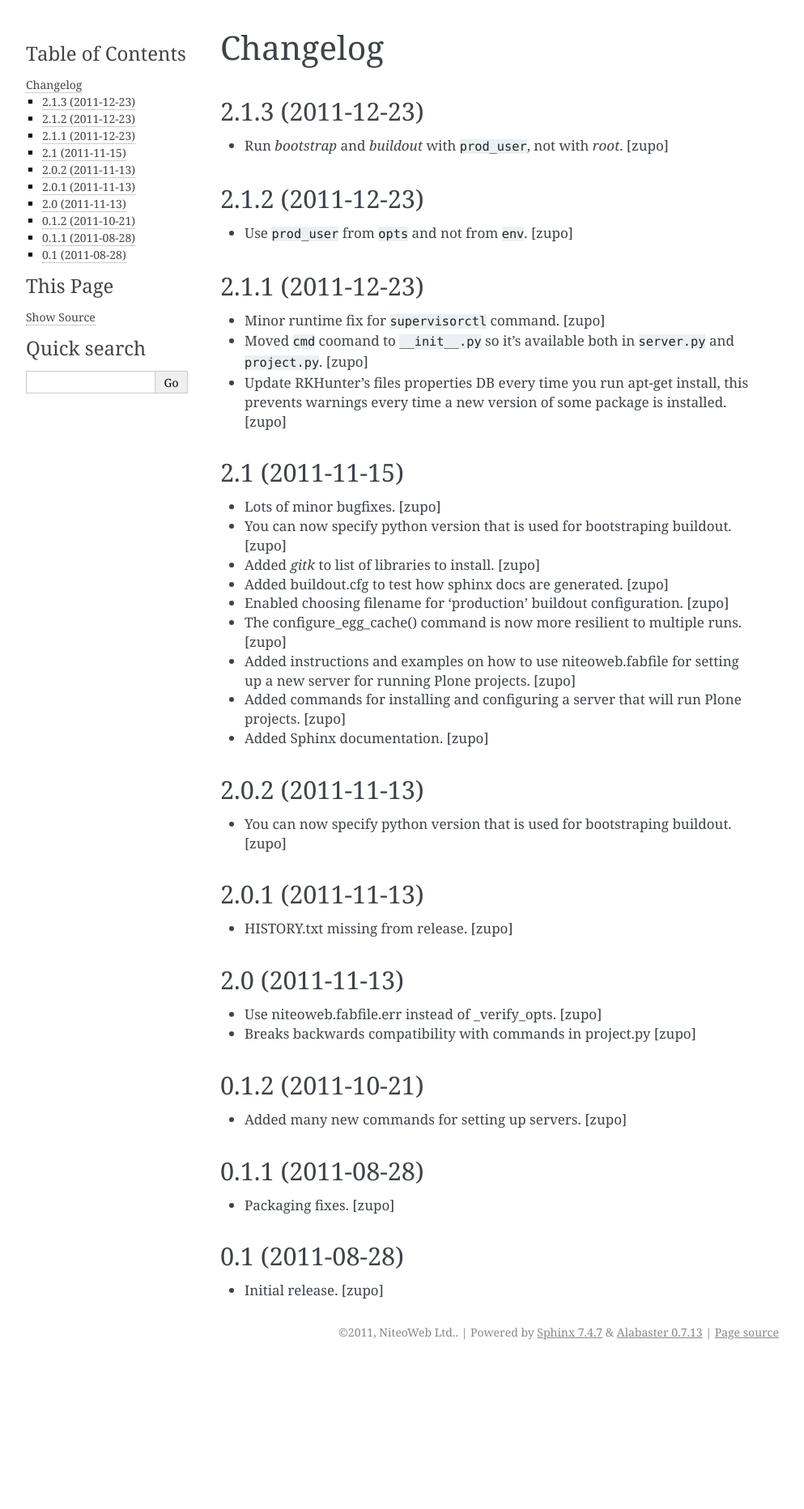
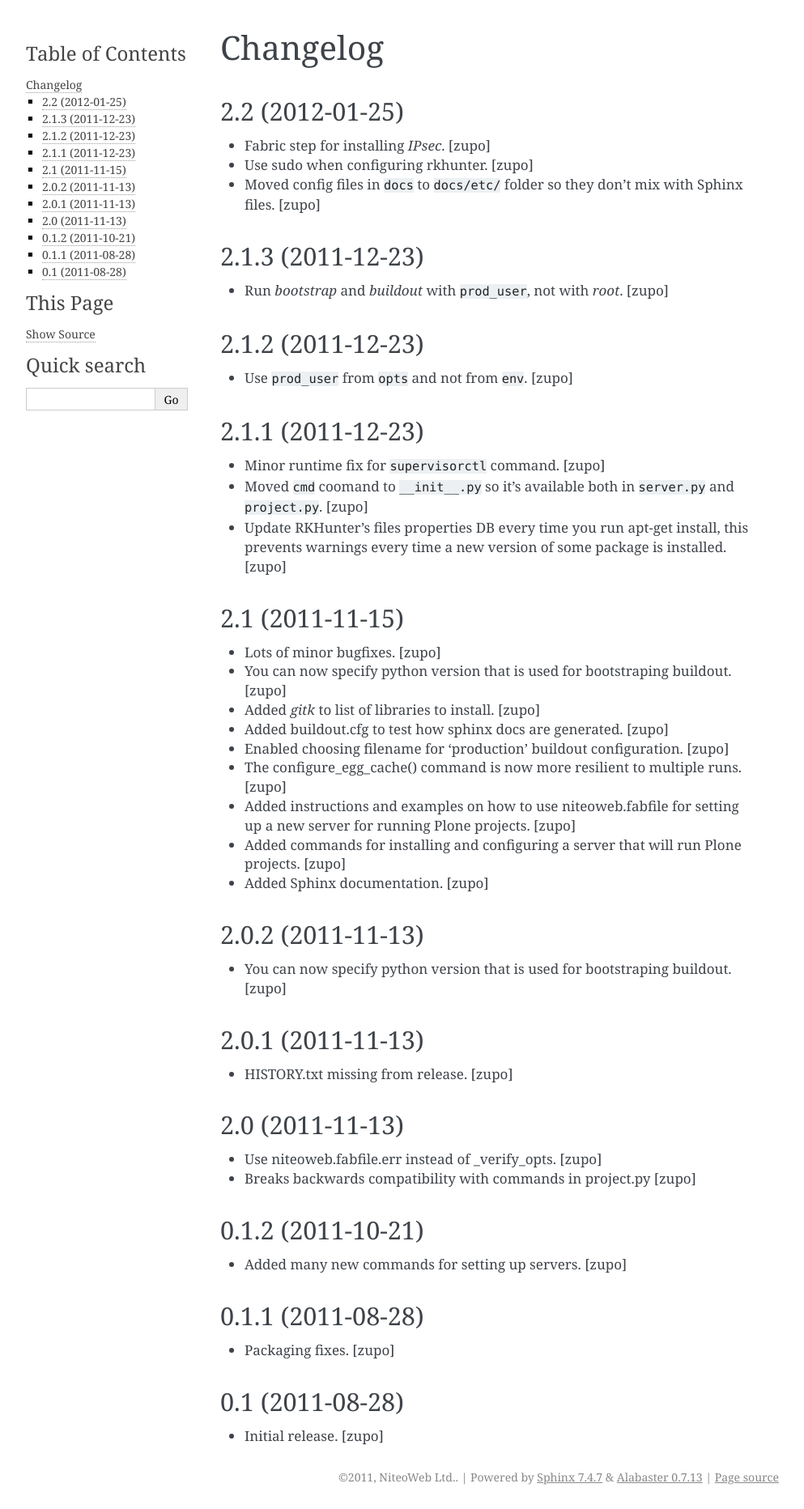
Before and after one commit to teamniteo/niteoweb.fabfile, a Sphinx documentation site: the page built from docs/HISTORY.rst, in a window 1280 px wide. Shown: the whole page at 81% size, without its empty margins (148-1141 px from the left). Built offline with Sphinx 7.4.7, drawn with Linux system fonts in a browser that asks for light colours; before the commit the page ends 1685 px from its top, so only the background shows below that.

Commit message:
release 2.2

```diff
--- a/docs/HISTORY.rst
+++ b/docs/HISTORY.rst
@@ -1,5 +1,19 @@
 Changelog
 =========
+
+2.2 (2012-01-25)
+----------------
+
+- Fabric step for installing `IPsec`.
+  [zupo]
+
+- Use sudo when configuring rkhunter.
+  [zupo]
+
+- Moved config files in ``docs`` to ``docs/etc/`` folder so they don't mix with
+  Sphinx files.
+  [zupo]
+
 
 2.1.3 (2011-12-23)
 ------------------
@@ -7,11 +21,13 @@ Changelog
 - Run `bootstrap` and `buildout` with ``prod_user``, not with `root`.
   [zupo]
 
+
 2.1.2 (2011-12-23)
 ------------------
 
 - Use ``prod_user`` from ``opts`` and not from ``env``.
   [zupo]
+
 
 2.1.1 (2011-12-23)
 ------------------
--- a/setup.py
+++ b/setup.py
@@ -11,7 +11,7 @@ import os
 def read(*rnames):
     return open(os.path.join(os.path.dirname(__file__), *rnames)).read()
 
-version = '2.1.3'
+version = '2.2'
 
 setup(name='niteoweb.fabfile',
       version=version,
```
